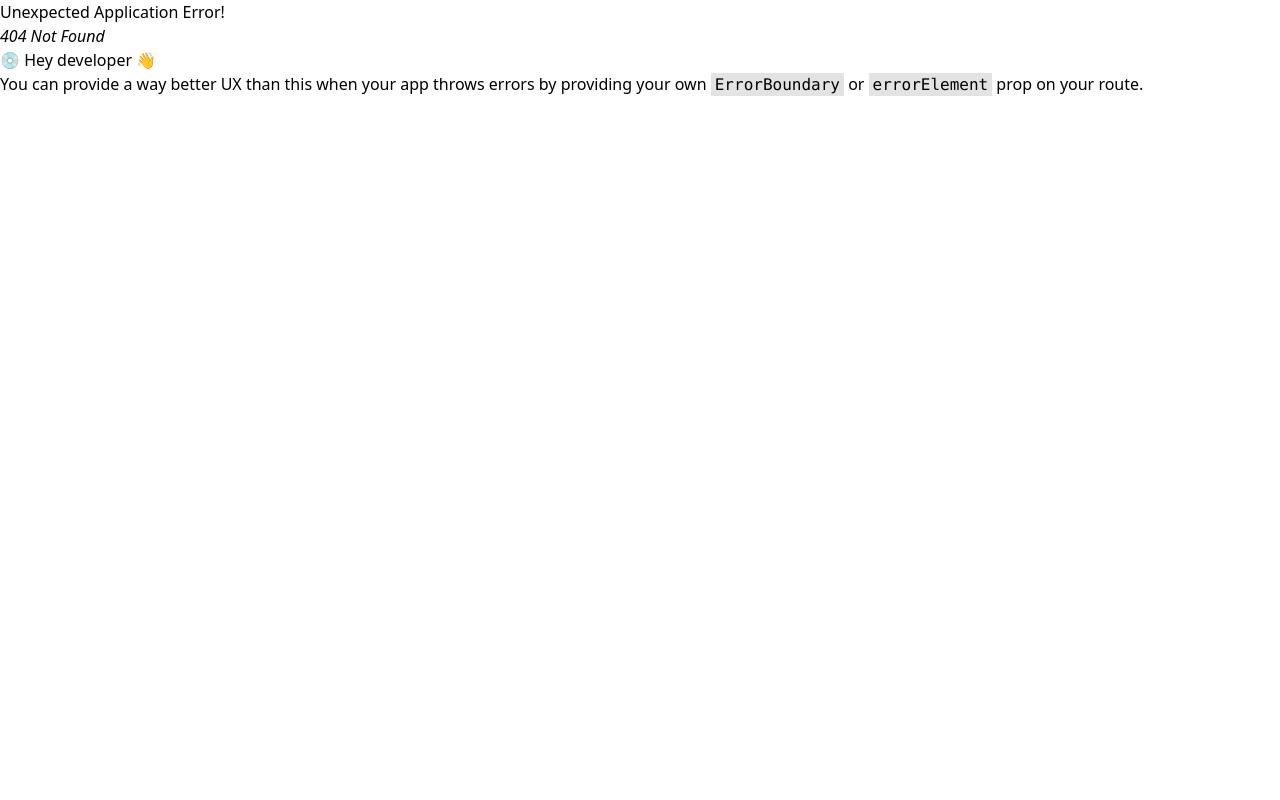
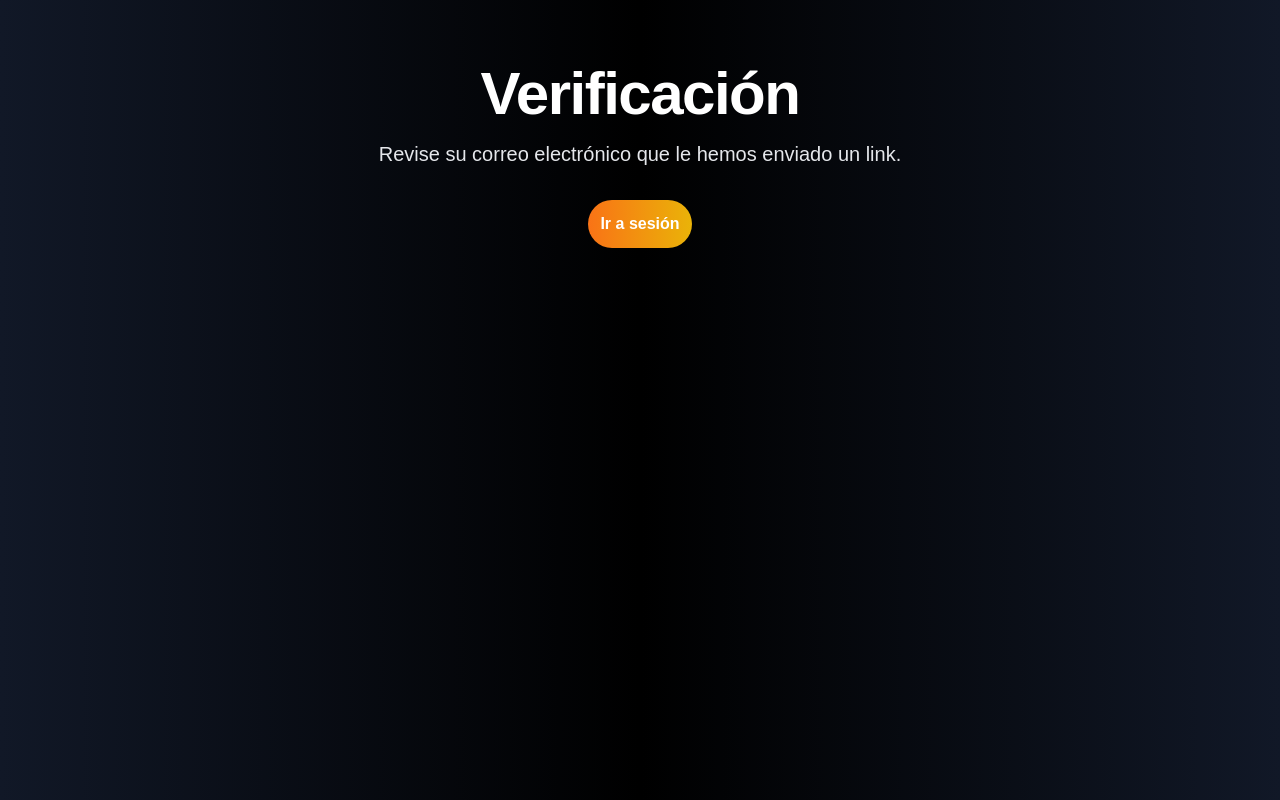
Before and after one commit to woodyjacques/Intercambio-, a React (Vite) app: page /verificacion in a window 1280 px wide. Before the commit this address had no page. Built offline with nearby package versions, Linux system fonts and the light colour scheme.

Commit message:
Cambios en la url

```diff
--- a/src/components/Validation/handle.ts
+++ b/src/components/Validation/handle.ts
@@ -23,7 +23,7 @@ function useRegisterHandler(
 
         if (registrationSuccessful) {
             setTimeout(() => {
-                navigate("/verifi");
+                navigate("/verificacion");
             }, 3000);
         }
 
--- a/src/routes/router.tsx
+++ b/src/routes/router.tsx
@@ -5,6 +5,7 @@ import Sesion from "../views/Sesion";
 import EmailVerification from "../views/EmailVerificacion";
 import ActContrasena from "../views/ActContrasena";
 import UserHome from "../views/UserHome";
+import Emailverifi from "../views/EmailVerifi";
 
 const router = createBrowserRouter([
   { path: "/", element: <Home /> },
@@ -12,7 +13,8 @@ const router = createBrowserRouter([
   { path: "/sesion", element: <Sesion /> },
   { path: "/emailverificacion", element: <EmailVerification /> },
   { path: "/actualizacion", element: <ActContrasena /> },
-  { path: "/userhome", element: <UserHome /> }
+  { path: "/userhome", element: <UserHome /> },
+  { path: "/verificacion", element: <Emailverifi /> }
 
 ]);
 
--- /dev/null
+++ b/src/views/EmailVerifi.tsx
@@ -0,0 +1,43 @@
+import { useEffect } from "react";
+import { Link, useNavigate } from "react-router-dom";
+
+function Emailverifi() {
+    const navigate = useNavigate();
+    const token = localStorage.getItem("ACCESS_TOKEN");
+
+    useEffect(() => {
+        if (token) {
+            navigate("/");
+        }
+    }, [token, navigate]);
+
+    if (token) {
+        return null;
+    }
+
+    return (
+        <div>
+            <section className="font-quicksand">
+                <div className="py-8 px-4 mx-auto max-w-screen-xl text-center lg:py-16 z-10 relative">
+                    <h1 className="mb-4 text-4xl font-extrabold tracking-tight leading-none md:text-5xl lg:text-6xl text-white">
+                        Verificación
+                    </h1>
+                    <p className="mb-8 text-lg font-normal lg:text-xl sm:px-16 lg:px-48 text-gray-200">
+                        Revise su correo electrónico que le hemos enviado un link.
+                    </p>
+                    <Link to="/sesion">
+                        <button
+                            type="submit"
+                            className="p-3 rounded-full bg-gradient-to-r from-orange-500 to-yellow-500 text-white font-semibold hover:opacity-90 transition transform hover:scale-105"
+                        >
+                            Ir a sesión
+                        </button>
+                    </Link>
+                </div>
+                <div className="bg-gradient-to-r from-gray-900 via-black to-gray-900 w-full h-full absolute top-0 left-0 z-0"></div>
+            </section>
+        </div>
+    );
+}
+
+export default Emailverifi;
```
